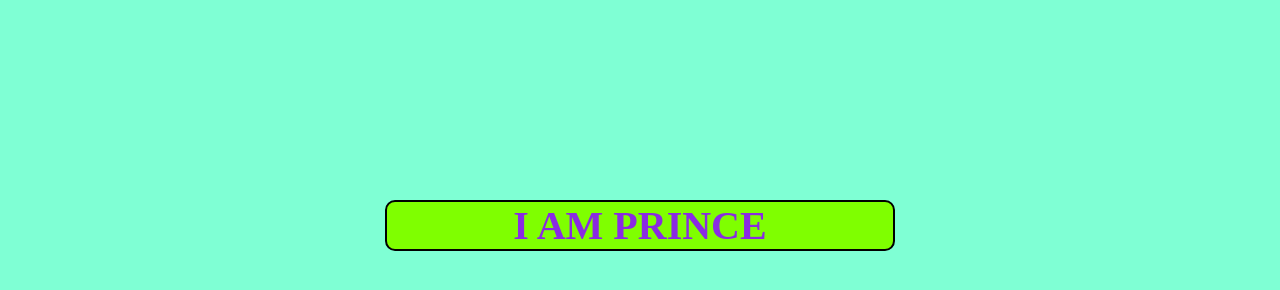
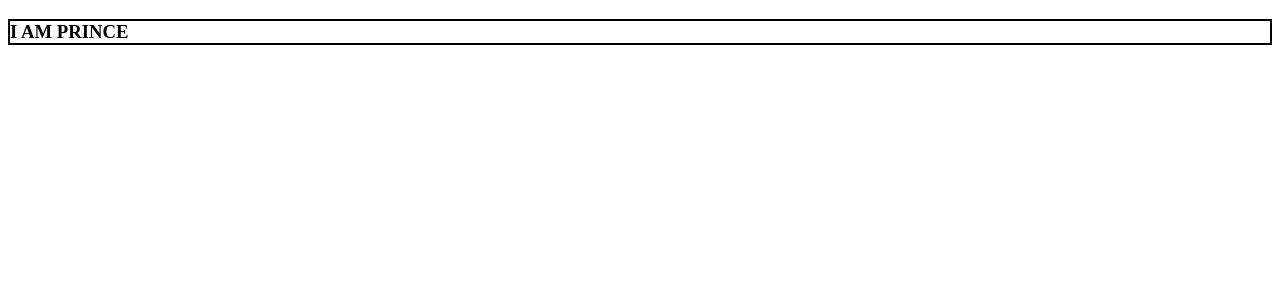
Before and after one commit to stboys9041/Assignment, a plain HTML site: page mod2sol/index.html in a window 1280 px wide. Drawn offline with Linux system fonts and the light colour scheme.

Commit message:
some addition

```diff
--- /dev/null
+++ b/mod2sol/css1/index1.css
@@ -0,0 +1,3 @@
+h3{
+    border: 2px solid black;
+}
--- a/prince/index.html
+++ b/mod2sol/index.html
@@ -4,7 +4,7 @@
     <meta charset="UTF-8">
     <meta name="viewport" content="width=device-width, initial-scale=1.0">
     <title>jaan hai vo meri</title>
-    <link rel="stylesheet" href="prince.css">
+    <link rel="stylesheet" href="css1/index1.css">
 </head>
 <body>
     <h3>I AM PRINCE</h3>
--- a/prince/prince.css
+++ /dev/null
@@ -1,20 +0,0 @@
-h3{
-    text-align: center;
-    display: block;
-    margin: 200px auto;
-    width: 40%;
-    color: blueviolet;
-    background-color: chartreuse;
-    border: 2px solid black;
-    border-radius: 10px;
-    font-size: 40px;
-    padding: 20x 10px;
-}
-@media ( max-width:1000px) and (min-width:800px){
-    h3{
-        color: blanchedalmond;
-    }
-}
-*{
-    background-color: aquamarine;
-}
```
